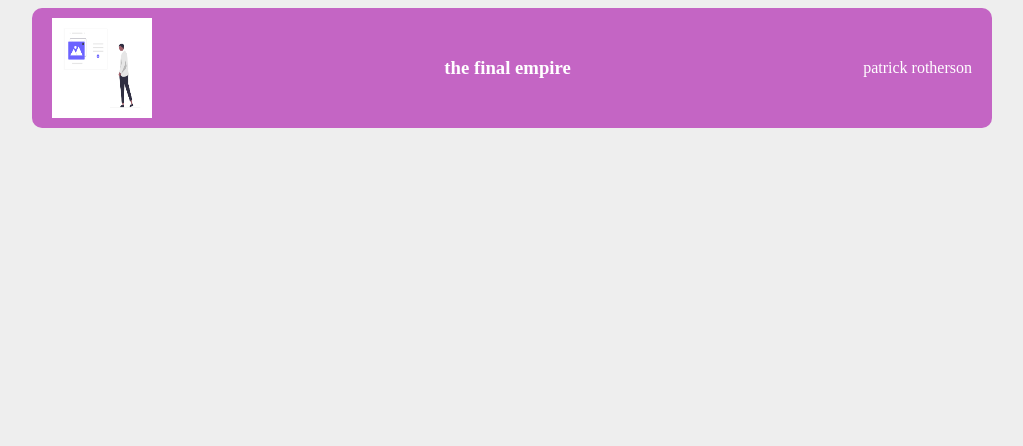
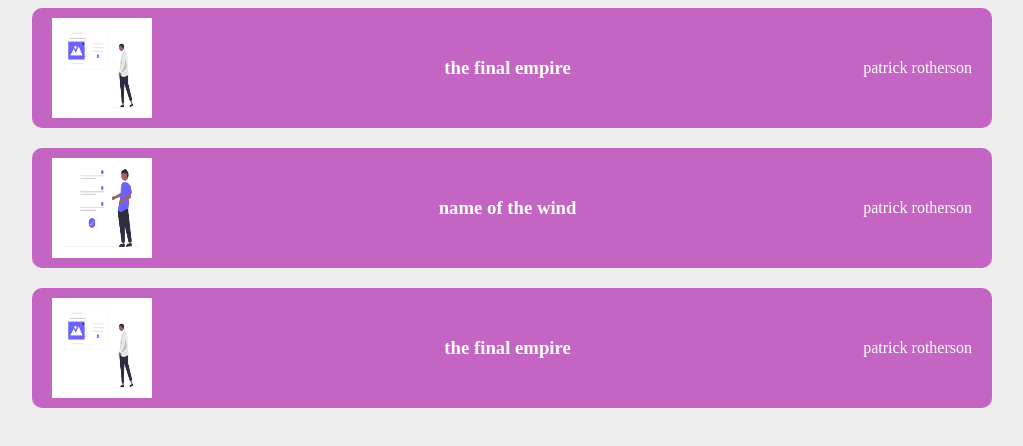
Before and after one commit to SithumDev07/Vue-Js-Getting-Started, a plain HTML site: page index.html in a window 1280 px wide. Shown: the part 292-738 px from the top of the page, without its empty margins (128-1151 px from the left). Drawn offline with nearby package versions, Linux system fonts and the light colour scheme.

Commit message:
working with computed

```diff
--- a/app.js
+++ b/app.js
@@ -41,6 +41,11 @@ const app = Vue.createApp({
         toggleFav(book){
             book.isFav = !book.isFav;
         }
+    },
+    computed: {
+        filteredBooks() {
+            return this.books.filter((book) => book.isFav )
+        }
     }
 })
 
--- a/index.html
+++ b/index.html
@@ -70,6 +70,16 @@
             </ul>
         </div>
 
+        <div v-if="showBooks">
+            <ul>
+                <li v-for="book in filteredBooks" :class="{ fav: book.isFav }" @click="toggleFav(book)">
+                    <img :src="book.img" :alt="book.title">
+                    <h3>{{ book.title }}</h3>
+                    <p>{{ book.author }}</p>
+                </li>
+            </ul>
+        </div>
+
         <!-- <button v-on:click="age++">Increase Age</button>
         <button v-on:click="age--">Decrease Age</button> -->
 
```
